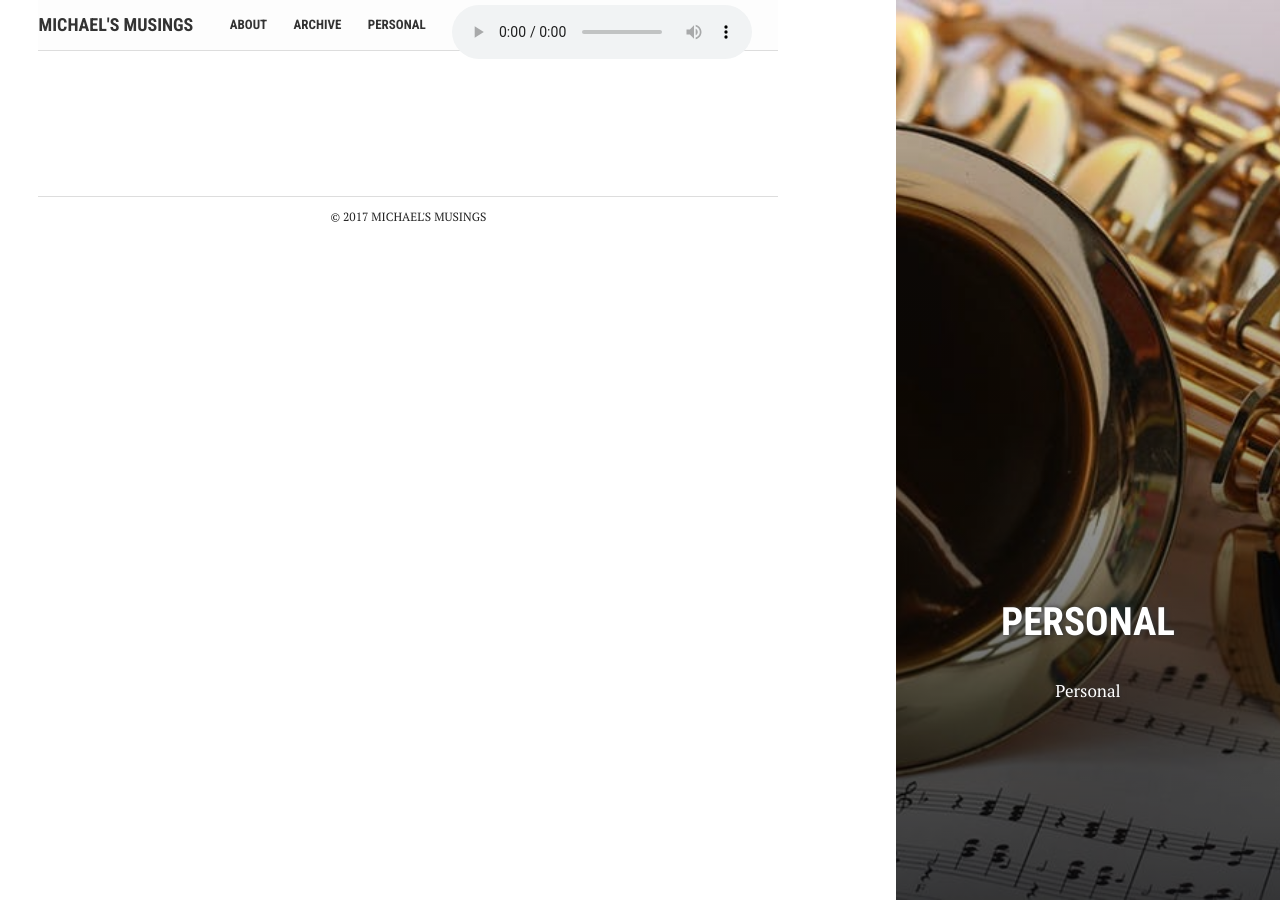
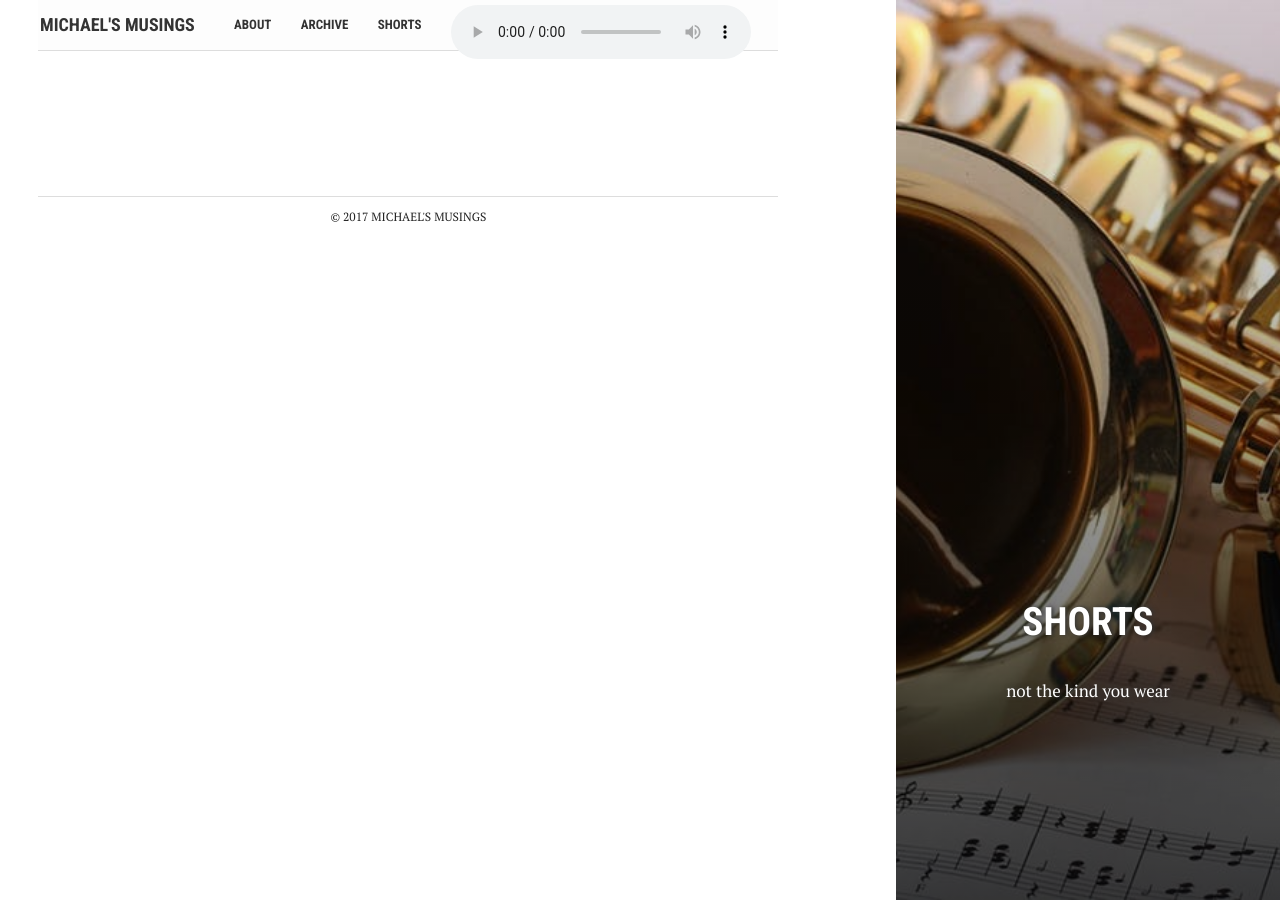
Before and after one commit to moke8198/moke8198.github.io, a Jekyll site: the page built from personal.md, in a window 1280 px wide. Built offline with Jekyll 4.4.1, drawn with Linux system fonts in a browser that asks for light colours.

Commit message:
Update personal.md

```diff
--- a/personal.md
+++ b/personal.md
@@ -1,10 +1,10 @@
 ---
 bg: "music.jpeg"
 layout: page
-permalink: /personal/
-title: "Personal"
-crawlertitle: "Personal"
-summary: "Personal"
+permalink: /Shorts/
+title: "Shorts"
+crawlertitle: "Shorts"
+summary: "not the kind you wear"
 active: personal
 ---
 {% for post in site.posts limit: 5 %}
```
